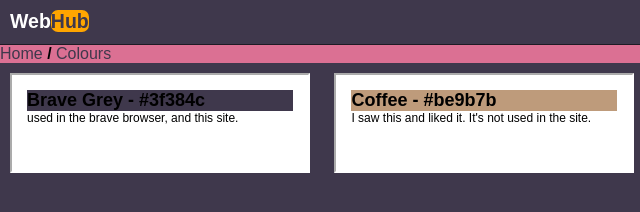
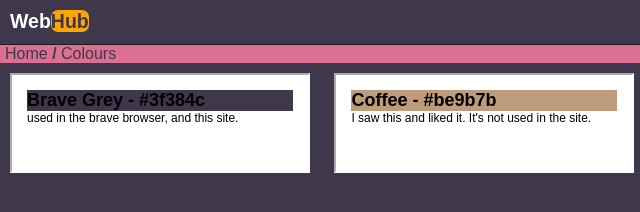
Before and after one commit to voidsh4de/WebHub, a plain HTML site: page Colours.html in a window 1280 px wide. Shown: the full height of the page, 0-640 px from the left. Drawn offline with nearby package versions, Linux system fonts and the light colour scheme; a web font is replaced by a local one.

Commit message:
breadcrumb update

```diff
--- a/styles.css
+++ b/styles.css
@@ -47,6 +47,7 @@ nav .account {
 
 #breadcrumb {
     background-color: palevioletred;
+    padding-left: 5px;
 }
 
 #breadcrumb li {
@@ -54,7 +55,7 @@ nav .account {
 }
 #breadcrumb li+li::before {
     content: "/ ";
-    color:black;
+    color:#3f384c;
     font-weight: bold;
 }
 
```
